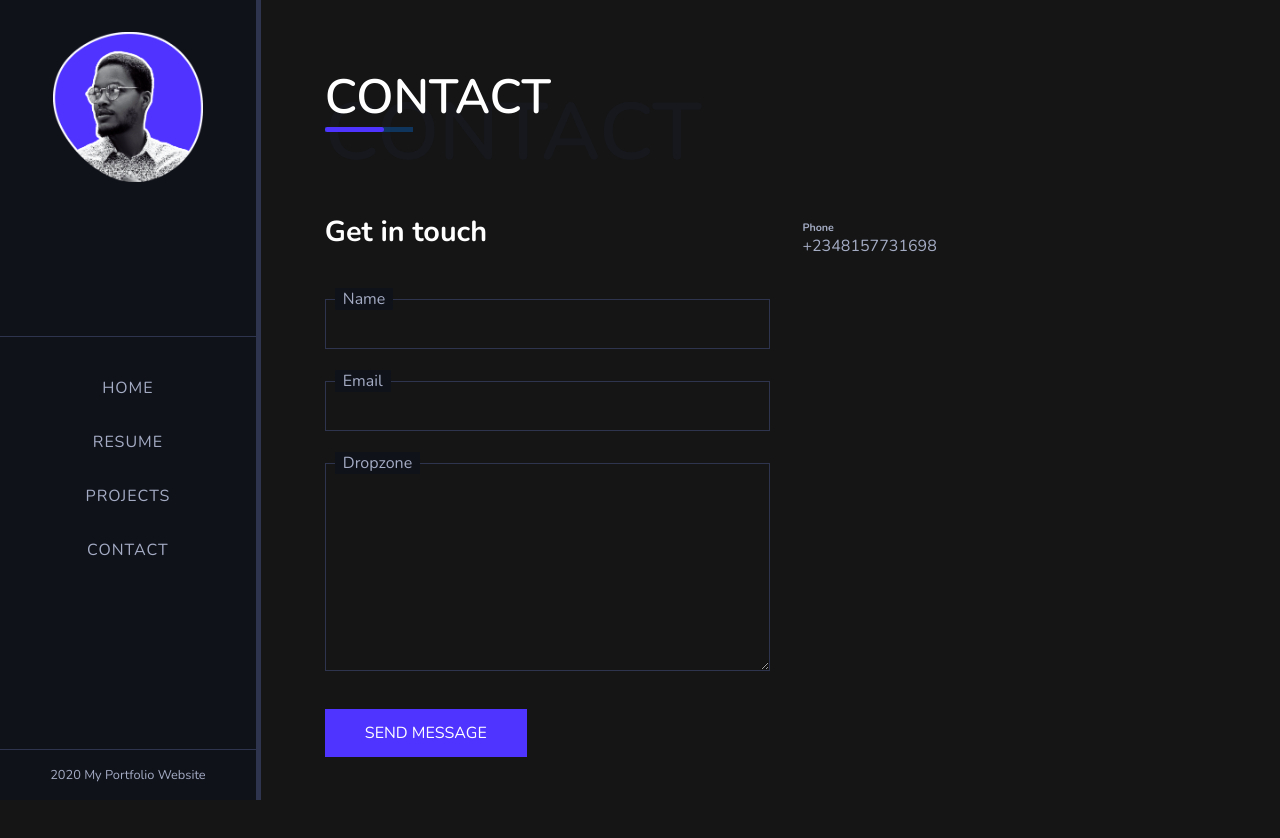
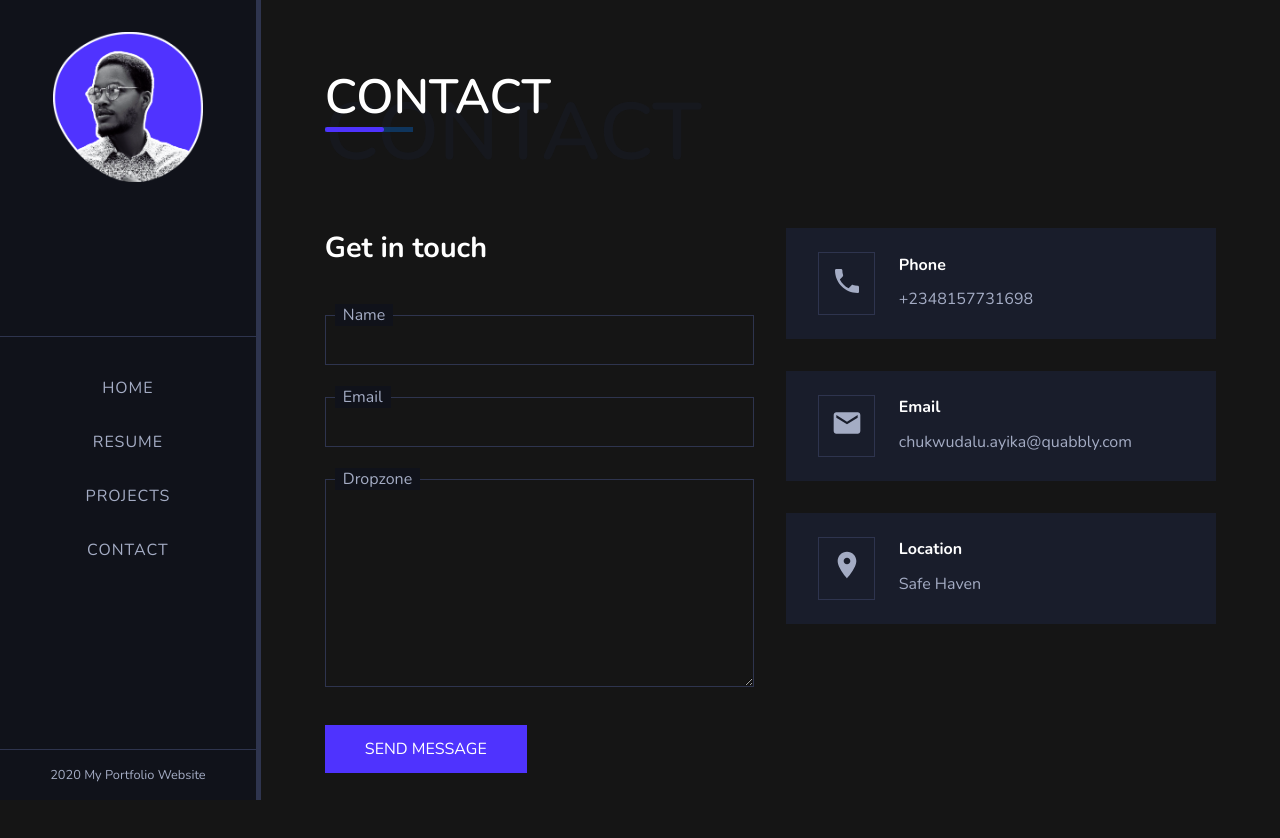
Before and after one commit to zemarr/silver-port, a Next.js app: page /contact in a window 1280 px wide. Shown: the top 838 px of the page. Built offline with nearby package versions, Linux system fonts and the light colour scheme.

Commit message:
resume page

```diff
--- a/components/contactcomponent/contactcomponent.js
+++ b/components/contactcomponent/contactcomponent.js
@@ -8,6 +8,9 @@ import LocationOnIcon from '@material-ui/icons/LocationOn'
 import ContactItem from "./contactitem"
 
 const ContactComponent = () => {
+    const phoneIcon = <PhoneIcon />
+    const emailIcon = <EmailIcon />
+    const locationIcon = <LocationOnIcon />
     return (
         <>
             <StyledContact>
@@ -38,7 +41,9 @@ const ContactComponent = () => {
                         </form>
                     </div>
                     <div className="right-content">
-                        <ContactItem icon={PhoneIcon} title='Phone' contact1='+2348157731698' />
+                        <ContactItem icon={phoneIcon} title='Phone' contact1='+2348157731698' />
+                        <ContactItem icon={emailIcon} title='Email' contact1='chukwudalu.ayika@quabbly.com' />
+                        <ContactItem icon={locationIcon} title='Location' contact1='Safe Haven' />
                     </div>
                 </InnerLayout>
             </StyledContact>
@@ -55,6 +60,7 @@ const StyledContact = styled.div`
     .contact-section {
         display: grid;
         grid-template-columns: repeat(2, 1fr);
+        grid-column-gap: 2rem;
 
         .contact-title {
             h4 {
@@ -103,6 +109,13 @@ const StyledContact = styled.div`
                 font-family: monospace;
             }
         }
+
+        .right-content {
+            /* height: fit-content; */
+            display: flex;
+            /* justify-content: space-between; */
+            flex-direction: column;
+        }
     }
 `
 
--- a/components/contactcomponent/contactitem.js
+++ b/components/contactcomponent/contactitem.js
@@ -6,7 +6,7 @@ const ContactItem = ({icon, title, contact1}) => {
         <>
             <StyledContactItem>
                 <div className="left-content">
-                    {/* <Image src={icon} alt="" width={50} height={50} /> */}
+                    <div>{icon}</div>
                 </div>
                 <div className="right-content">
                     <h6>{title}</h6>
@@ -20,7 +20,39 @@ const ContactItem = ({icon, title, contact1}) => {
 
 export const StyledContactItem = styled.div`
     padding: 1.5rem 2rem;
-    background-color: var(--background-dark-grey);
+    background-color: var(--sidebar-dark-color);
+    margin: 1rem 0;
+    display: flex;
+    align-items: center;
+
+    .left-content {
+        padding: .7rem;
+        margin-right: 1.5rem;
+        border: 1px solid var(--border-color);
+        display: flex;
+        align-items: center;
+        justify-content: center;
+
+        svg {
+            font-size: 2rem;
+            padding: 0;
+            margin: 0;
+        }
+    }
+
+    .right-content {
+        h6 {
+            color: var(--white-color);
+            font-size: 1rem;
+            padding-bottom: .6rem;
+        }
+
+        p {
+            padding: .2rem 0;
+            color: inherit;
+        }
+    }
+
 `
 
 export default ContactItem
--- a/styled-components/styled-title.js
+++ b/styled-components/styled-title.js
@@ -2,6 +2,7 @@ import styled from "styled-components";
 
 export const StyledTitle = styled.div`
     position: relative;
+    margin-bottom: 5rem;
 
     h2 {
         color: var(--white-color);
--- a/styles/globals.css
+++ b/styles/globals.css
@@ -1,4 +1,4 @@
-@import url('https://fonts.googleapis.com/css2?family=Nunito:wght@200;300;400;600;700;800;900&display=swap');
+@import url("https://fonts.googleapis.com/css2?family=Nunito:wght@200;300;400;600;700;800;900&display=swap");
 
 :root {
   --primary-color: #4f33fe;
@@ -7,12 +7,12 @@
   --background-dark-color: #10121a;
   --border-color: #2e344e;
   --background-light-color: #f1f1f1;
-  --background-light-color-2: rgba(3,127,255,.3);
+  --background-light-color-2: rgba(3, 127, 255, 0.3);
   --white-color: #fff;
   --font-light-color: #a4acc4;
   --font-dark-color: #313131;
   --font-dark-color-2: #151515;
-  --sidebar-dark-color: #191D2B;
+  --sidebar-dark-color: #191d2b;
   --scrollbar-bg-color: #383838;
   --scrollbar-thump-color: #6b6b6b;
   --scrollbar-track-color: #383838;
@@ -22,7 +22,7 @@ html,
 body {
   padding: 0;
   margin: 0;
-  font-family: 'Nunito', sans-serif;
+  font-family: "Nunito", sans-serif;
   font-size: 1rem;
   background-color: var(--font-dark-color-2);
   color: var(--font-light-color);
@@ -38,9 +38,11 @@ p {
   font-style: 16px !important;
 }
 
-/* h1 {
-  font-size: 4rem !important;
-} */
+h6 {
+  color: var(--white-color);
+  font-size: 1rem;
+  padding-bottom: .6rem;
+}
 
 * {
   box-sizing: border-box;
```
Also changed, not shown: components/resumecomponent/progressbar.js (added, +46 -0 lines), components/resumecomponent/resumecomponent.js (+10 -9 lines), components/resumecomponent/skills.js (added, +31 -0 lines), pages/resume/index.js (+8 -8 lines).
